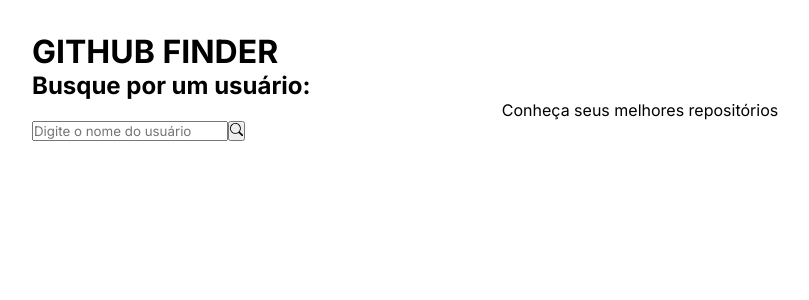
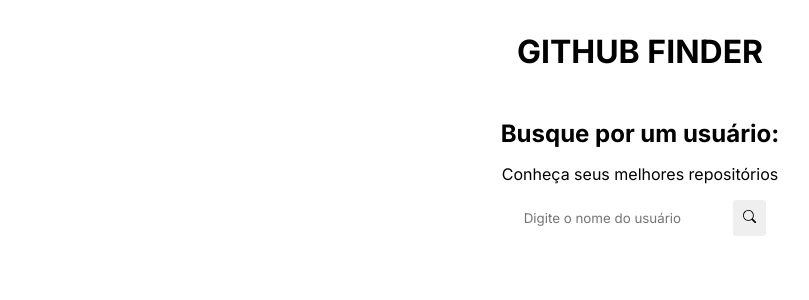
Before and after one commit to Rafaela-Wolf/github-finder-2.0, a React (Vite) app: page / in a window 1280 px wide. Shown: the top 300 px of the page, without its empty margins (0-809 px from the left). Built offline with nearby package versions, Linux system fonts and the light colour scheme.

Commit message:
resgatando usuário da API do github e colocando estilos inicias no search e app

```diff
--- /dev/null
+++ b/src/App.module.css
@@ -0,0 +1,9 @@
+.app {
+    max-width: 500px;
+    margin: 0 auto;
+}
+
+.app h1 {
+    text-align: center;
+    margin-bottom: 1rem;
+}
--- a/src/App.tsx
+++ b/src/App.tsx
@@ -1,10 +1,10 @@
 import { Outlet } from 'react-router-dom';
-import './App.css';
+import classes from './App.module.css';
 
 function App() {
 
   return (
-    <div className="app">
+    <div className={classes.app}>
       <h1>GITHUB FINDER</h1>
       <Outlet/>
     </div>
--- /dev/null
+++ b/src/components/Search.module.css
@@ -0,0 +1,33 @@
+.search {
+    /* background-color: #2b3566; */
+    padding: 2rem;
+    border-radius: 1rem;
+    display: flex;
+    justify-content: center;
+    align-items: center;
+    flex-direction: column;
+    gap: 1rem;
+    margin-bottom: 1.5rem;
+}
+/*
+.search p {
+    color: #9da5d1;
+} */
+
+.search_container {
+    display: flex;
+    gap: 0.5rem;
+}
+
+.search_container input,
+.search_container button {
+    padding: 0.6rem;
+    border-radius: 3px;
+    border: none;
+    /* color: #2b3566; */
+}
+
+.search_container button {
+    /* background-color: #0e1129; */
+    cursor: pointer;
+}
--- a/src/components/Search.tsx
+++ b/src/components/Search.tsx
@@ -1,16 +1,26 @@
+import { useState } from "react";
 import { BsSearch } from "react-icons/bs";
+import classes from './Search.module.css';
 
-const Search = () => {
+type SearchProps = {
+  loadUser: (userName: string) => Promise<void>
+}
+
+const Search = ({loadUser}: SearchProps) => {
+
+  const [userName, setUserName] = useState("");
+
   return (
-    <div>
+    <div className={classes.search}>
         <h2>Busque por um usuário:</h2>
         <p>Conheça seus melhores repositórios</p>
-        <div>
+        <div className={classes.search_container}>
             <input
                 type="text"
                 placeholder="Digite o nome do usuário"
+                onChange={(e) => setUserName(e.target.value)}
             />
-            <button><BsSearch /></button>
+            <button onClick={() => loadUser(userName)}><BsSearch /></button>
         </div>
     </div>
   )
--- a/src/routes/Home.tsx
+++ b/src/routes/Home.tsx
@@ -1,9 +1,33 @@
 import Search from '../components/Search';
+import { useState } from "react";
+import { UserProps } from '../types/user';
 
 const Home = () => {
+
+  const [user, setUser] = useState<UserProps | null>(null);
+
+  const loadUser = async(userName: string) => {
+    const res = await fetch(`https://api.github.com/users/${userName}`);
+
+    const data = await res.json();
+
+    const {avatar_url, login, location, followers, following} = data;
+
+    const userData: UserProps = {
+      avatar_url,
+      login,
+      location,
+      followers,
+      following
+    };
+
+    setUser(userData);
+  }
+
   return (
     <div>
-      <Search />
+      <Search loadUser={loadUser} />
+      {user && <p>{user.login}</p>}
     </div>
   )
 }
--- /dev/null
+++ b/src/types/user.ts
@@ -0,0 +1,7 @@
+export type UserProps = {
+    avatar_url: "string",
+    login: "string",
+    location: "string",
+    followers: "number",
+    following: "number"
+}
```
Also changed, not shown: src/App.css (deleted).
